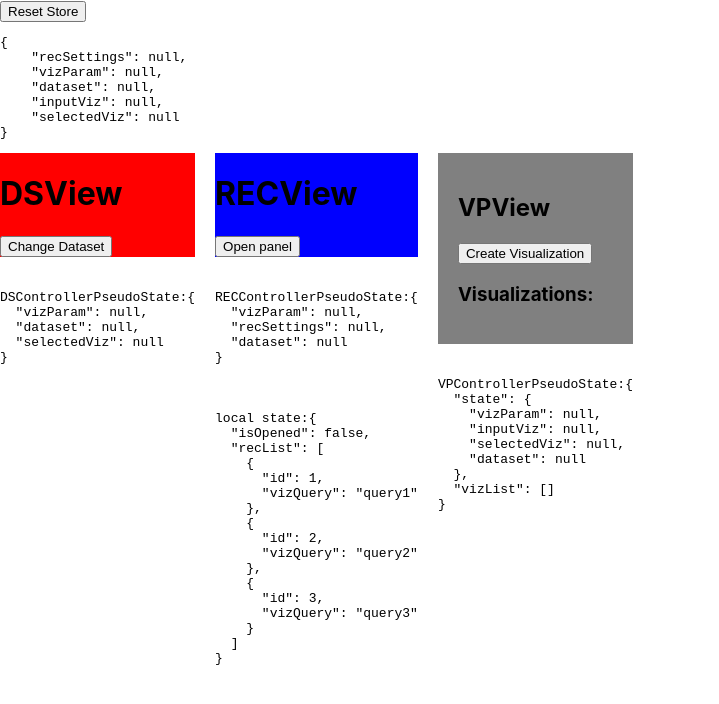
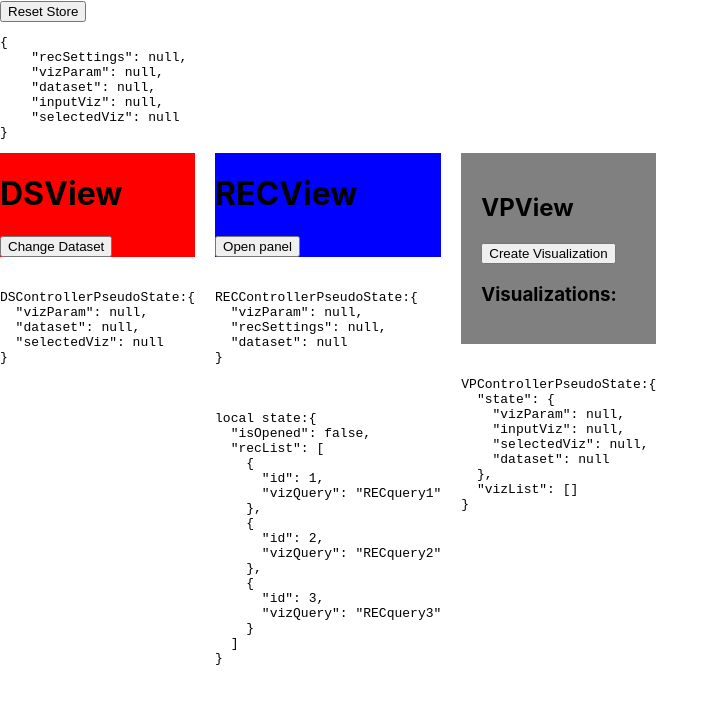
Before and after one commit to Tthide/VizREvent, a React (Create React App) app in the folder vizrevent/: page / in a window 1280 px wide. Shown: the top 704 px of the page, without its empty margins (0-719 px from the left). Built offline with nearby package versions, Linux system fonts and the light colour scheme.

Commit message:
refactoring

```diff
--- a/vizrevent/src/RECommender/RECController.js
+++ b/vizrevent/src/RECommender/RECController.js
@@ -16,10 +16,10 @@ const RECController = () => {
     //Creating local state
     const [isOpened, setIsOpened] = useState(false);
     const [recList, setRecList] = useState([
-        { id: 1, vizQuery: 'query1' },
-        { id: 2, vizQuery: 'query2' },
-        { id: 3, vizQuery: 'query3' }
-    ]);
+        { id: 1, vizQuery: 'RECquery1' },
+        { id: 2, vizQuery: 'RECquery2' },
+        { id: 3, vizQuery: 'RECquery3' }
+    ]); //example value
 
     //function that actually computes the recommendation
     const recCompute = (recList, vizParam, recSettings, dataset) => {
```
Also changed, not shown: vizrevent/src/DataSettings/DSView.js (+4 -3 lines).
